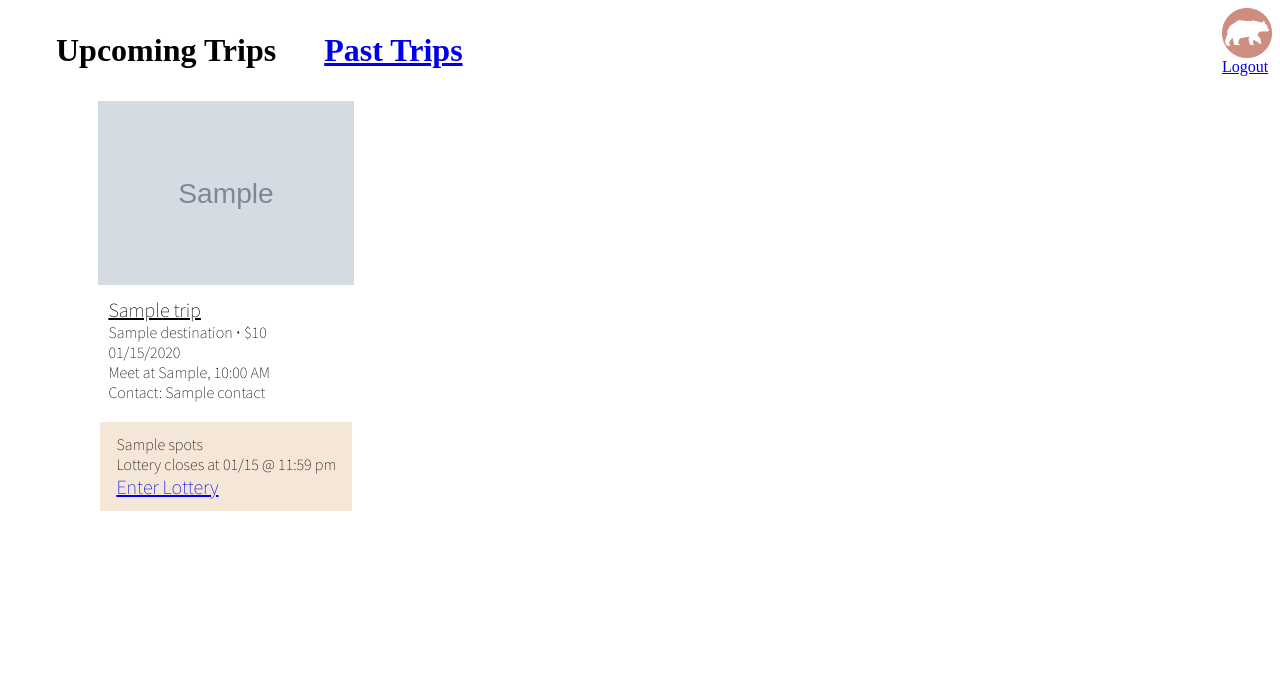
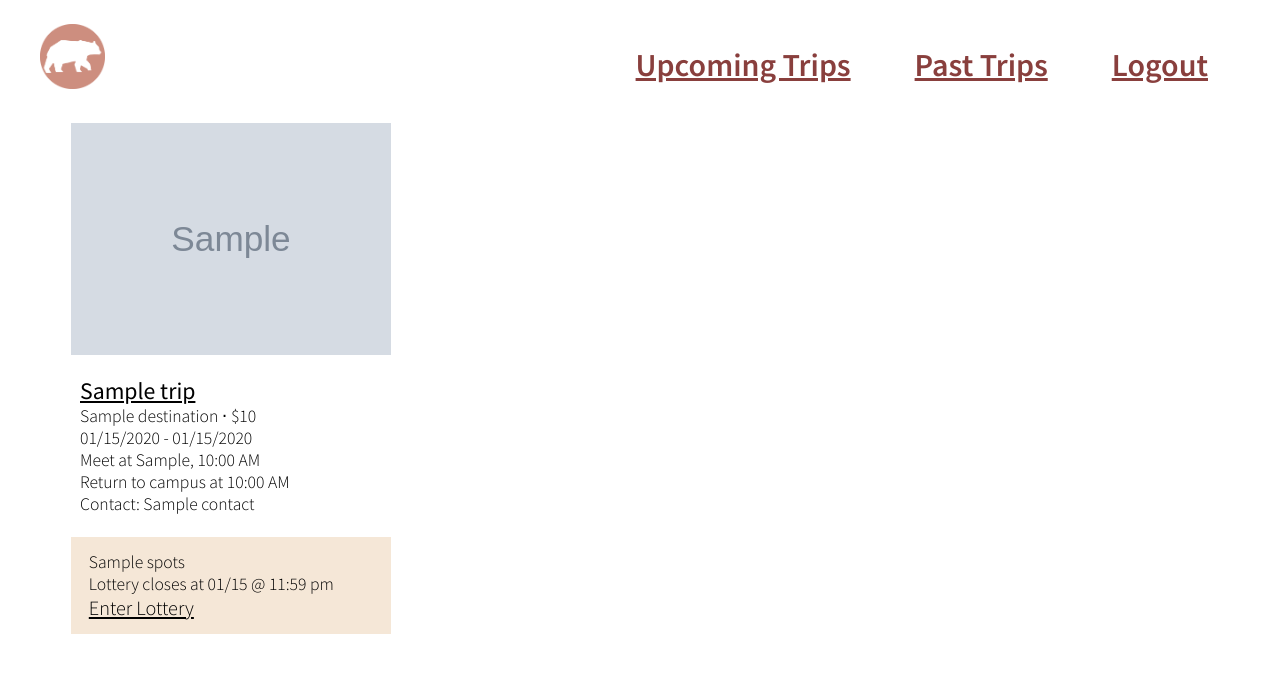
Before and after one commit to fullstackatbrown/project-brown-outing-club, a Flask app: template templates/upcoming.html in a window 1280 px wide. Shown: the top 673 px of the page. Run offline with Flask 2, Linux system fonts and the light colour scheme; the template is opened without the code that fills it: most values are stand-ins (such as "Sample title", 1, 10 or a date in 2020); grey boxes marked "Sample" are stand-in pictures.

Commit message:
added a placeholder method for running lottery
created a runlottery.html to eventually add to admin to allow them to call on runlottery(id) to run a lottery and get emails that won. Added if statement to lotterysignup to ensure users cannot sign up past the deadline

```diff
--- a/app.py
+++ b/app.py
@@ -4,6 +4,7 @@ from flask_sqlalchemy import SQLAlchemy
 from flask_admin import Admin
 from sqlalchemy.sql import select, func, text
 from sqlalchemy import create_engine, Date, cast
+from datetime import date
 
 #for OAuth
 from functools import wraps
@@ -151,11 +152,29 @@ def lotterysignup(id):
         car = request.form['car']
         financial_aid = request.form['financial_aid']
 
-        new_response = Response(trip_id = id, user_email = session.get('profile').get('email'), financial_aid = financial_aid, car = car)
-        db.session.add(new_response)
-        db.session.commit()
-        return redirect(url_for('dashboard'))
+        if date.today() > trip.get('signup_deadline'):
+            flash("Deadline has passed to sign up for this lottery")
+        else:
+            new_response = Response(trip_id = id, user_email = session.get('profile').get('email'), financial_aid = financial_aid, car = car)
+            db.session.add(new_response)
+            db.session.commit()
+            return redirect(url_for('dashboard'))
+
     return render_template('lottery.html', id = id)
+
+@login_required
+def runlottery(id):
+    #get user emails that joined the lottery for the trip associated w input id
+    get_users_text = select(Response.user_email).where(Response.trip_id == id)
+    users = conn.execute(get_users_text).fetchall()
+
+    #lottery mechanism to produce list of users that won a spot
+    winners = users
+
+    for user in winners:
+        user.lottery_slot = True
+
+    render_template('admin/runlottery.html', winnners = winners)
 
 #logout function
 @app.route('/logout')
--- a/models.py
+++ b/models.py
@@ -71,7 +71,7 @@ class Response(db.Model):
     car = db.Column(db.Boolean, default=False)
 
     #update when lottery is ran, true means they received a lottery spot
-    lottery_slot = db.Column(db.Boolean)
+    lottery_slot = db.Column(db.Boolean, default=False)
 
     def __repr__(self):
         return '<Response to %r by %r>' % (self.trip_id, self.user_id)
--- a/static/css/dashboard.css
+++ b/static/css/dashboard.css
@@ -1,15 +1,22 @@
 .header {
     display: flex;
     justify-content: space-between;
+    margin: 1.5em 0 1em 2.5%;
+    font-family: 'Source Sans Pro', sans-serif;
+}
+
+.header a {
+    margin-right: 2em;
 }
 
 .header img {
-    height: 50px;
+    height: 65px;
 }
 
 .logout {
     display: flex;
     flex-direction: column;
+    align-items: center;
 }
 
 .nav {
@@ -17,28 +24,47 @@
     flex-direction: row;
 }
 
-.nav h1 {
-    margin: 0.75em 0 1em 1.5em;
+.header a{
+    color: #893F3D;
 }
 
 .trips {
     display: flex;
-    align-items: center;
     flex-direction: column;
 }
 
-.trips a{
-    font-size: 1.25em;
+#lottery a{
+    font-size: 1.15em;
+}
+
+.trips a:hover {
+    cursor: pointer;
+}
+
+#details a {
+    font-weight: 400;
+    font-size: 1.35em;
+}
+
+.info {
+    font-size: 1.1em;
+    margin-top: 0.5em;
+}
+
+.info a {
+    font-weight: 300;
+    color: black;
 }
 
 .body {
     display: grid;
-    grid-template-columns: 1fr 1fr 1fr;
-    grid-column-gap: 2.5em;
+    grid-template-columns: repeat(3, 20em);
+    grid-column-gap: 7.5em;
     grid-row-gap: 2vh;
-    width: 95%;
+    width: 90%;
     margin: auto;
     font-family: 'Source Sans Pro', sans-serif;
+    font-weight: 300;
 }
 
 #details {
@@ -52,16 +78,7 @@
 }
 
 .row img {
-    width: 16em;
-    height: 11.5em;
+    width: 20em;
+    height: 14.5em;
     object-fit: cover;
 }
-
-.triplink {
-    color: black;
-    font-size: 1.5em;
-}
-
-.triplink #hover{
-    cursor: pointer;
-}
--- a/templates/upcoming.html
+++ b/templates/upcoming.html
@@ -2,18 +2,18 @@
 
 <head>
     <link rel ="stylesheet" href="{{ url_for('static', filename='css/dashboard.css') }}">
-    <link href="https://fonts.googleapis.com/css2?family=Source+Sans+Pro:wght@200&display=swap" rel="stylesheet">
+    <link href="https://fonts.googleapis.com/css2?family=Source+Sans+Pro:wght@200;300;400;600&display=swap" rel="stylesheet">
 </head>
 
-<body>
+<body id="page">
     <div class = "header">
-        <div class = "nav">
-            <h1>Upcoming Trips</h1>
-            <h1><a href="/pasttrips">Past Trips</a></h1>
-        </div>
         <div class = "logout">
             <img src = "static/img/bocLogoNegative.png">
-            <a class="btn btn-primary btn-lg btn-logout btn-block" href="/logout">Logout</a>
+        </div>
+        <div class = "nav">
+            <h1><a href="/dashboard" id="upcoming">Upcoming Trips</a></h1>
+            <h1><a href="/pasttrips" id ="past">Past Trips</a></h1>
+            <h1><a class="btn btn-primary btn-lg btn-logout btn-block" href="/logout">Logout</a></h1>
         </div>
     </div>
     <div class = "body">
@@ -24,18 +24,19 @@
             </div>
             <div class = "info">
                 <div class = "row" id ="details">
-                    <a href="#moreinformation" class = "triplink">{{ trip['name'] }}</a>
+                    <a href="#moreinformation">{{ trip['name'] }}</a>
                     <div>
                         {{ trip['destination'] }} &sdot; ${{ trip['price'] }}
                         <br>
                         {{ trip['departure_date'].strftime('%m/%d/%Y') }}
-                        {% if trip['return_date'] is not defined %}
+                        {% if trip['return_date'] is not none %}
                             - {{ trip['return_date'].strftime('%m/%d/%Y') }}
                         {% endif %}
                         <br>
                         Meet at {{ trip['departure_location'] }}, {{ trip['departure_time'].strftime("%I:%M %p") }}
-                        {% if trip['return_date'] is not defined %}
-                            Return at {{ trip['return_time'].strftime("%I:%M %p") }}
+                        <br>
+                        {% if trip['return_time'] is not none %}
+                            Return to campus at {{ trip['return_time'].strftime("%I:%M %p") }}
                         {% endif %}
                         <br>
                         Contact: {{ trip['contact'] }}
```
Also changed, not shown: templates/admin/runlottery.html (added).
